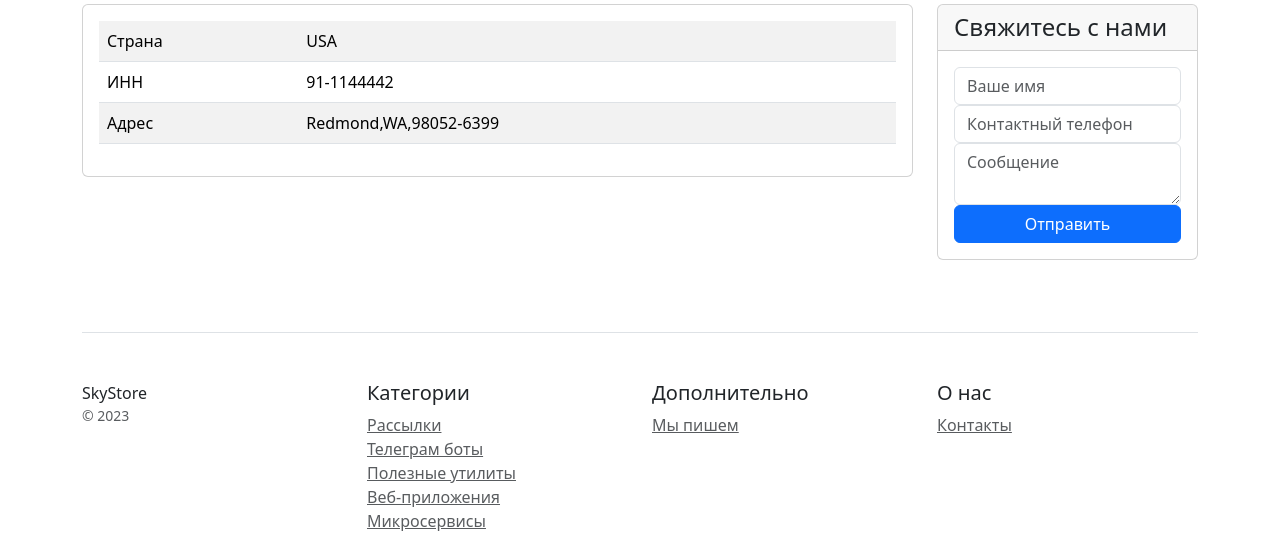
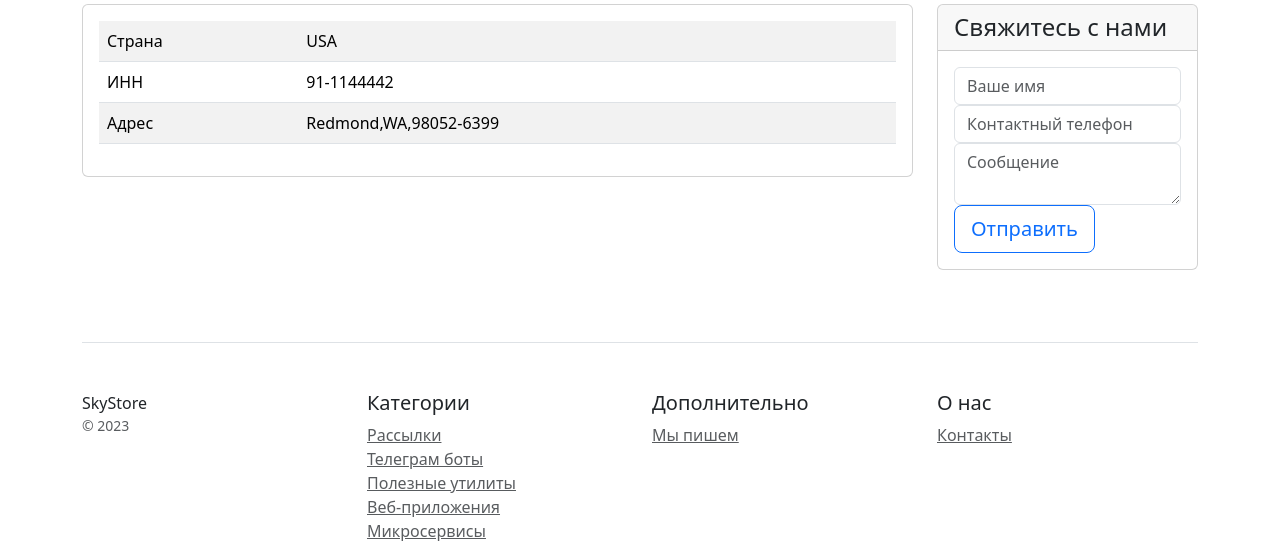
Before and after one commit to morgandrei/online_store, a Django app: page /contacts/ in a window 1280 px wide. Shown: the part 234-775 px from the top of the page. Run offline with Django 4.2, Linux system fonts and the light colour scheme; some libraries are stand-ins or nearby versions.

Commit message:
Update contacts.html

```diff
--- a/catalog/templates/catalog/contacts.html
+++ b/catalog/templates/catalog/contacts.html
@@ -52,7 +52,7 @@
                             <input type="text" name="name" class="form-control" id="name" placeholder="Ваше имя" required>
                             <input type="text" name="phone" class="form-control" id="phone" placeholder="Контактный телефон" required>
                             <textarea type="text" name="message" class="form-control" id="message" placeholder="Сообщение" required></textarea>
-                            <input class="btn btn-primary w-100" type="submit" value="Отправить"/>
+                            <button type="submit" class="btn btn-lg btn-block btn-outline-primary">Отправить</button>
                     </form>
 
                 </div>
```
